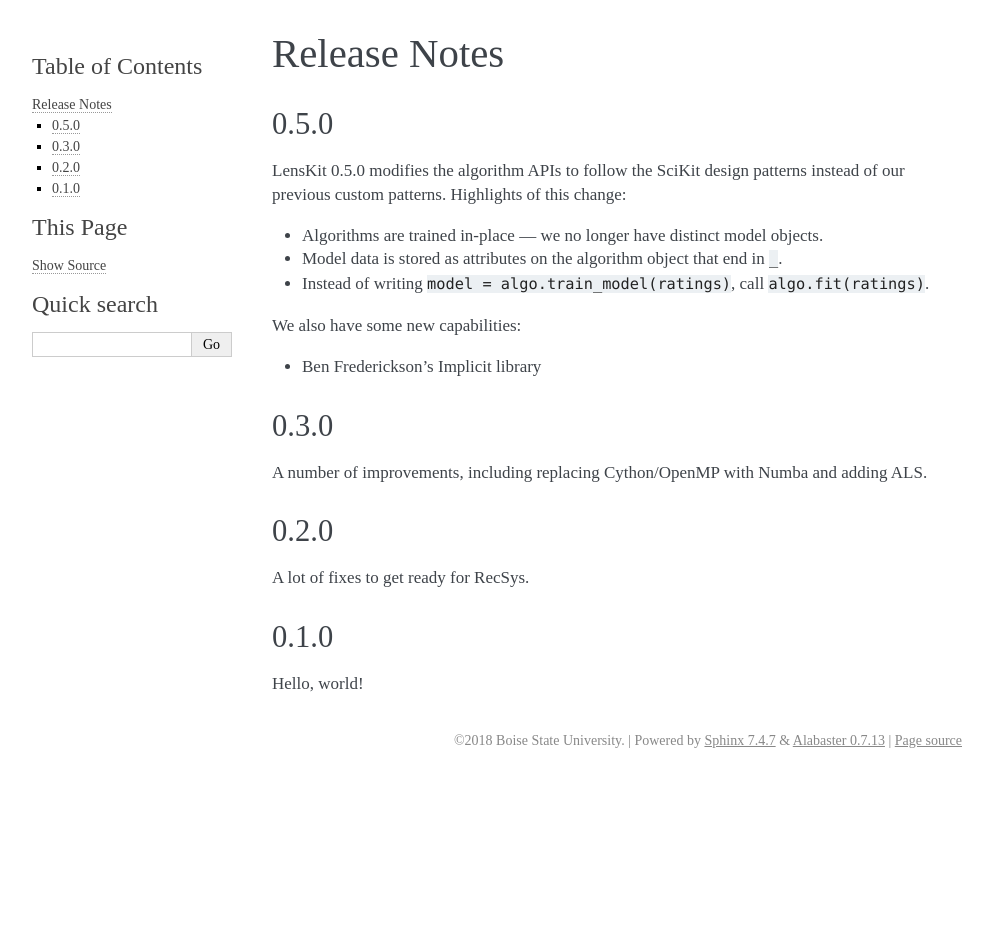
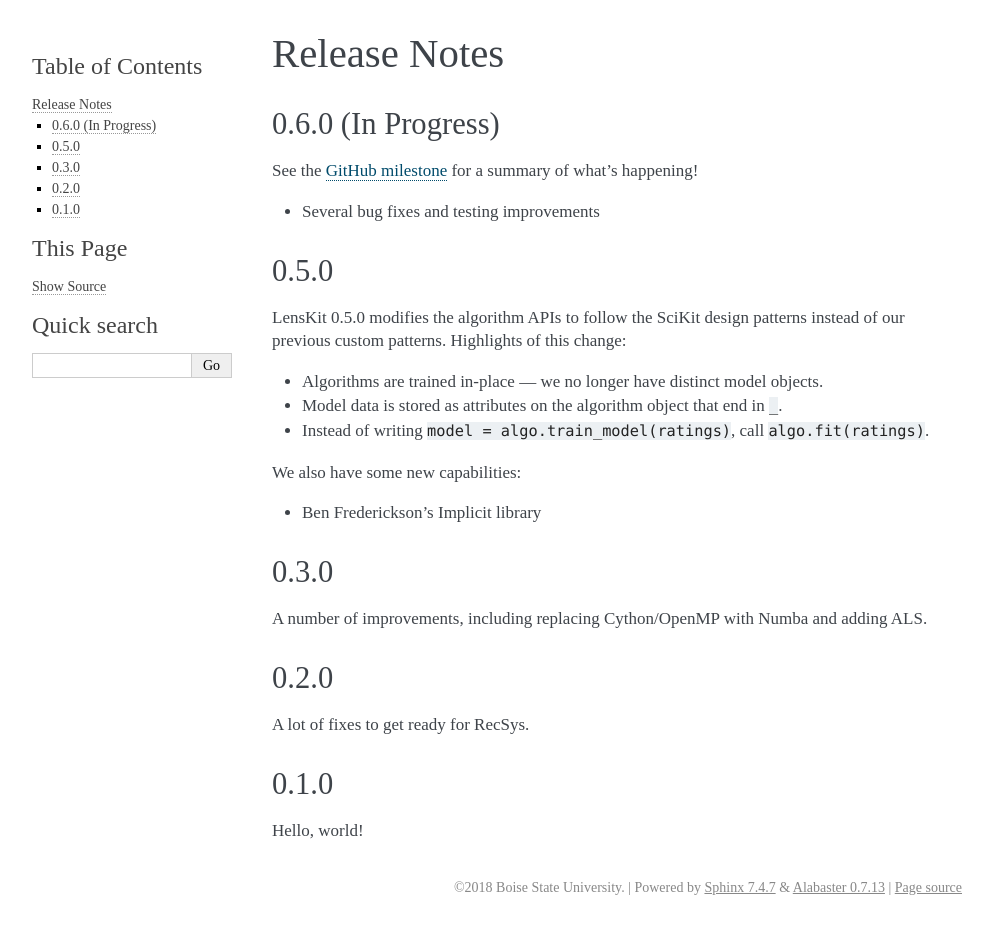
Before and after one commit to lenskit/lkpy, a Sphinx documentation site: the page built from doc/releases.md, in a window 1280 px wide. Shown: the whole page, without its empty margins (148-1141 px from the left). Built offline with Sphinx 7.4.7, drawn with Linux system fonts in a browser that asks for light colours; before the commit the page ends 900 px from its top, so only the background shows below that.

Commit message:
Add 0.6.0 release notes

```diff
--- a/doc/releases.md
+++ b/doc/releases.md
@@ -1,4 +1,10 @@
 # Release Notes
+
+## 0.6.0 (In Progress)
+
+See the [GitHub milestone](https://github.com/lenskit/lkpy/milestone/1) for a summary of what's happening!
+
+- Several bug fixes and testing improvements
 
 ## 0.5.0
 
```
